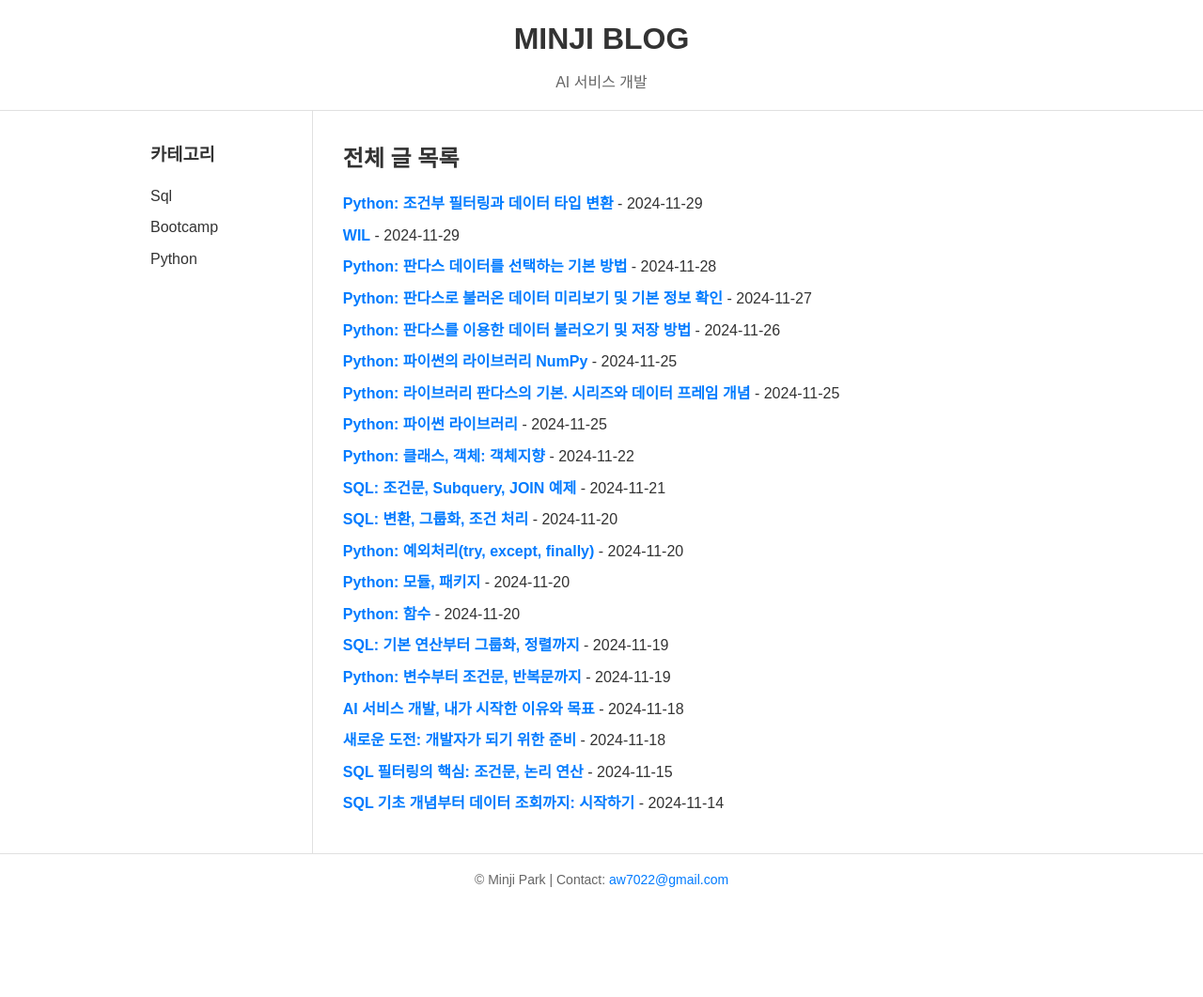
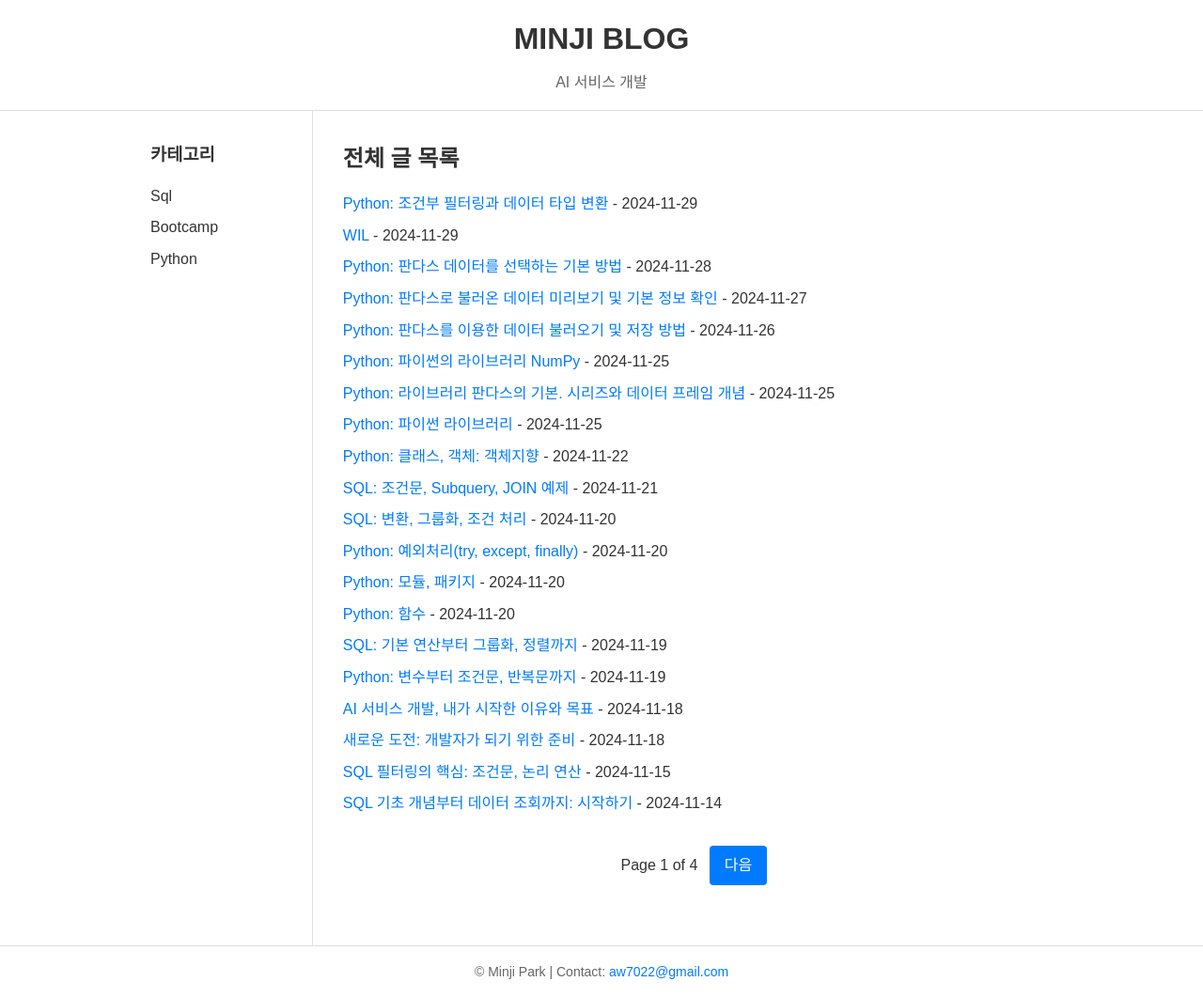
Before and after one commit to Mminzy22/Blog, a Jekyll site: the page built from index.html, in a window 1280 px wide. Shown: the whole page at 94% size. Built offline with Jekyll 4.4.1, drawn with Linux system fonts in a browser that asks for light colours; nearby versions of some CDN libraries; the list of posts is cut into pages by our own code; before the commit the page ends 963 px from its top, so only the background shows below that.

Commit message:
update css

```diff
--- a/_config.yml
+++ b/_config.yml
@@ -26,7 +26,8 @@ jekyll-archives:
     category: /category/:name/  # 카테고리 아카이브의 URL 구조 지정
 
 # 페이지네이션 설정
-paginate: 5  # 한 페이지에 표시할 포스트 수 (최대 5개)
+paginate: 5 # 한 페이지에 표시할 포스트 수
+paginate_path: "/page:num" # 페이징 경로 설정
 
 # CSS 추가 설정
 sass:
--- a/assets/css/style.css
+++ b/assets/css/style.css
@@ -65,11 +65,30 @@ header p {
 .post-list a {
     text-decoration: none; /* 링크 밑줄 제거 */
     color: #007bff; /* 링크 색상: 파란색 */
-    font-weight: bold;
 }
 
 .post-list a:hover {
     text-decoration: underline; /* 링크에 마우스를 올렸을 때 밑줄 표시 */
+}
+
+/* 페이징 처리 */
+.pagination {
+    text-align: center;
+    margin: 2rem 0;
+}
+
+.pagination a {
+    display: inline-block;
+    margin: 0 0.5rem;
+    padding: 0.5rem 1rem;
+    text-decoration: none;
+    background-color: #007bff;
+    color: #fff;
+    border-radius: 4px;
+}
+
+.pagination a:hover {
+    background-color: #0056b3;
 }
 
 /* 사이드바 스타일 */
--- a/index.html
+++ b/index.html
@@ -16,5 +16,18 @@ title: "MINJI BLOG"  # 페이지 제목 설정
                 </li>
             {% endfor %}
         </ul>
+
+        <!-- 페이지 네비게이션 -->
+        <div class="pagination">
+            {% if paginator.previous_page %}
+                <a href="{{ paginator.previous_page_path }}">이전</a>
+                    {% endif %}
+
+                    Page {{ paginator.page }} of {{ paginator.total_pages }}
+
+                    {% if paginator.next_page %}
+                <a href="{{ paginator.next_page_path }}">다음</a>
+            {% endif %}
+        </div>
     </section>
 </div>
```
